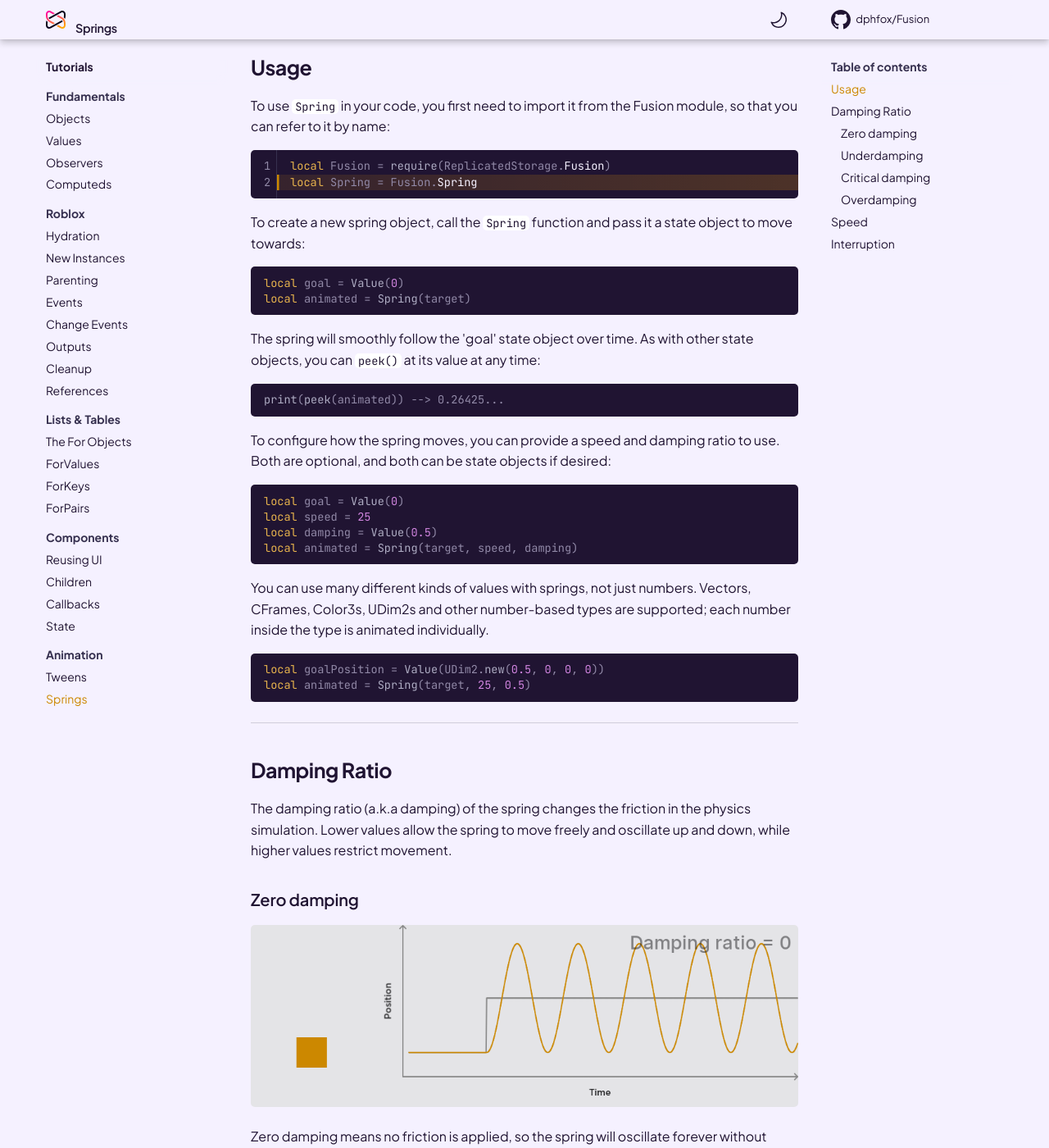
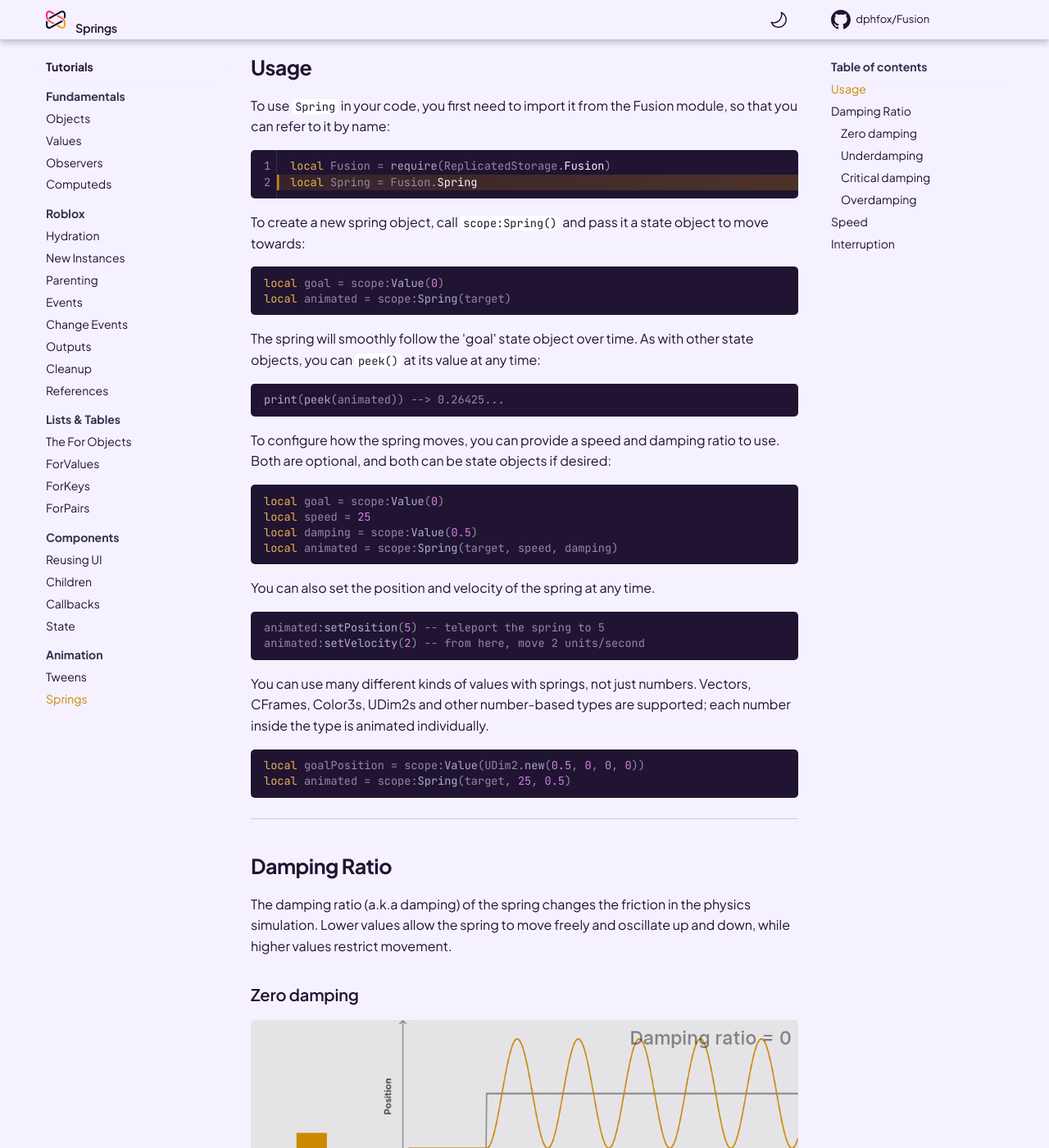
Before and after one commit to dphfox/Fusion, an MkDocs documentation site: the page built from docs/tutorials/animation/springs.md, in a window 1280 px wide and 1400 px high, scrolled down 551 px. Shown: the whole window at 82% size. Built offline with MkDocs 1.6.1 and Material for MkDocs 9.7.7, drawn with Linux system fonts in a browser that asks for light colours; comment, search, counter and statistics services are not loaded; the version menu is left out.

Commit message:
Updated spring tutorial to use scopes

````diff
--- a/docs/tutorials/animation/springs.md
+++ b/docs/tutorials/animation/springs.md
@@ -17,12 +17,12 @@ local Fusion = require(ReplicatedStorage.Fusion)
 local Spring = Fusion.Spring
 ```
 
-To create a new spring object, call the `Spring` function and pass it a state
+To create a new spring object, call `scope:Spring()` and pass it a state
 object to move towards:
 
 ```Lua
-local goal = Value(0)
-local animated = Spring(target)
+local goal = scope:Value(0)
+local animated = scope:Spring(target)
 ```
 
 The spring will smoothly follow the 'goal' state object over time. As with other
@@ -36,10 +36,17 @@ To configure how the spring moves, you can provide a speed and damping ratio to
 use. Both are optional, and both can be state objects if desired:
 
 ```Lua
-local goal = Value(0)
+local goal = scope:Value(0)
 local speed = 25
-local damping = Value(0.5)
-local animated = Spring(target, speed, damping)
+local damping = scope:Value(0.5)
+local animated = scope:Spring(target, speed, damping)
+```
+
+You can also set the position and velocity of the spring at any time.
+
+```Lua
+animated:setPosition(5) -- teleport the spring to 5
+animated:setVelocity(2) -- from here, move 2 units/second
 ```
 
 You can use many different kinds of values with springs, not just numbers.
@@ -47,8 +54,8 @@ Vectors, CFrames, Color3s, UDim2s and other number-based types are supported;
 each number inside the type is animated individually.
 
 ```Lua
-local goalPosition = Value(UDim2.new(0.5, 0, 0, 0))
-local animated = Spring(target, 25, 0.5)
+local goalPosition = scope:Value(UDim2.new(0.5, 0, 0, 0))
+local animated = scope:Spring(target, 25, 0.5)
 ```
 
 -----
````
